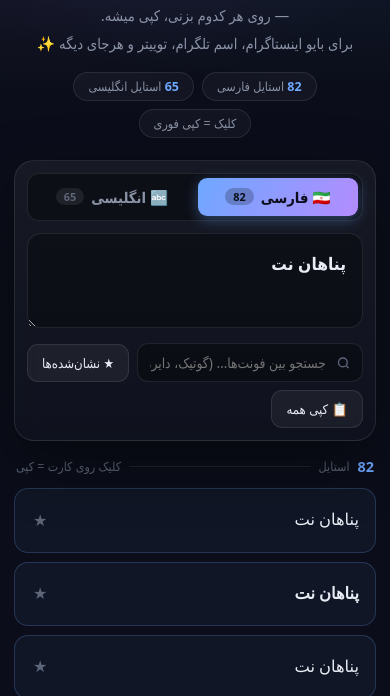
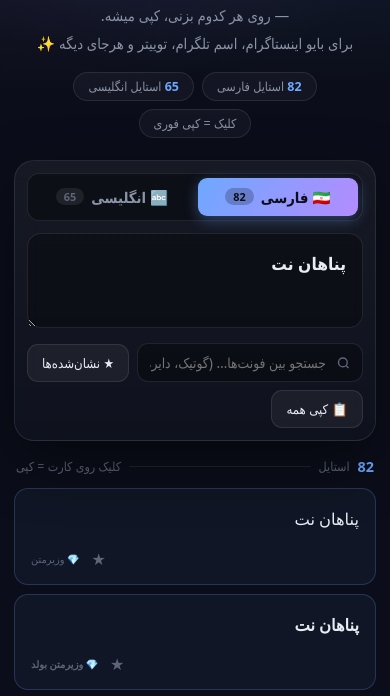
Before and after one commit to mohammad1390555/tool-fontgenerator, a plain HTML site: page index.html in a window 390 px wide. Shown: the part 106-802 px from the top of the page. Drawn offline with Linux system fonts and the light colour scheme; a web font is replaced by a local one.

Commit message:
v7 — UX polish: mobile style names visible, cross-tab search hint, no text-selection, sample text localizes on toggle

```diff
--- a/index.html
+++ b/index.html
@@ -135,6 +135,7 @@ textarea:focus{border-color:var(--line-h);box-shadow:0 0 0 3px rgba(110,168,255,
 .hint .dot{flex:1;height:1px;background:var(--line)}
 /* ── font cards ── */
 .font-box{
+  -webkit-user-select:none;user-select:none;
   background:var(--card);border:1px solid var(--line);border-radius:var(--r);
   padding:14px 16px;margin-bottom:9px;display:flex;align-items:center;gap:12px;
   cursor:pointer;transition:transform .14s, border-color .14s, background .14s;
@@ -160,8 +161,9 @@ textarea:focus{border-color:var(--line-h);box-shadow:0 0 0 3px rgba(110,168,255,
 .font-box.webf{background:rgba(110,168,255,.05);border-color:rgba(110,168,255,.22)}
 .font-box.webf .nm::before{content:"💎 ";color:var(--ac)}
 @media(max-width:560px){
-  .font-box .meta{flex-direction:row;align-items:center}
-  .font-box .nm{display:none}
+  .font-box{flex-wrap:wrap}
+  .font-box .meta{flex-direction:row;align-items:center;gap:10px;width:100%;justify-content:flex-end}
+  .font-box .nm{font-size:.62rem}
   .font-box .txt{font-size:1.02rem}
   .hero{padding-top:26px}
   .panel{padding:12px}
@@ -253,7 +255,7 @@ var T={
   copied:"کپی شد",fav_add:"به نشان‌شده‌ها اضافه شد",
   copied_all:"همه استایل‌ها کپی شد",badge:"✓ کپی شد",
   built:"ساخته‌شده توسط",source:"سورس کد",
-  desc:"بدون تبلیغ، بدون ثبت‌نام، آفلاین — استایل‌های یونیکد همه‌جا کار می‌کنن."
+  desc:"بدون تبلیغ، بدون ثبت‌نام، آفلاین — استایل‌های یونیکد همه‌جا کار می‌کنن.",try_other:"جستجو در فونت‌های انگلیسی ←",default_text:"پناهان نت"
  },
  en:{
   title:"Font Generator — 110+ Fancy Persian & English Text Styles",
@@ -270,7 +272,7 @@ var T={
   copied:"Copied",fav_add:"Added to favorites",
   copied_all:"All styles copied",badge:"✓ Copied",
   built:"Built by",source:"Source code",
-  desc:"No ads, no signup, works offline — Unicode styles work everywhere."
+  desc:"No ads, no signup, works offline — Unicode styles work everywhere.",try_other:"→ Search English fonts",default_text:"Panahanet"
  }
 };
 var lang="fa";try{lang=localStorage.getItem("fg_lang")||"fa"}catch(e){}
@@ -281,6 +283,8 @@ function applyLang(){
  Array.prototype.forEach.call(document.querySelectorAll("[data-i]"),function(el){el.innerHTML=t(el.getAttribute("data-i"))});
  Array.prototype.forEach.call(document.querySelectorAll("[data-ip]"),function(el){el.placeholder=t(el.getAttribute("data-ip"))});
  document.getElementById("lang").textContent=(lang==="fa"?"EN":"فارسی");
+ var ip=document.getElementById("input");
+ if(ip.value==="پناهان نت"||ip.value==="Panahanet")ip.value=t("default_text");
 }
 
 var mode="fa",input=document.getElementById("input"),list=document.getElementById("list"),
@@ -355,7 +359,7 @@ function render(){
       +'<div class="txt">'+it.t.replace(/</g,"&lt;")+'</div>'
       +'<span class="copied-badge">'+t("badge")+'</span><div class="meta"><button class="star '+star+'" data-k="'+(mode+i)+'" title="★">★</button><span class="nm">'+it.n+"</span></div></div>";
  }
- list.innerHTML=html||'<div class="empty"><span class="e">'+(favOnly?"⭐":"🔍")+'</span>'+(favOnly?t("empty_fav"):t("empty_q"))+'</div>';
+ list.innerHTML=html||'<div class="empty"><span class="e">'+(favOnly?"⭐":"🔍")+'</span>'+(favOnly?t("empty_fav"):(query?t("empty_q")+'<br><button class="tbtn" style="margin-top:10px" onclick="switchTab()">'+t("try_other")+'</button>':t("empty_fav")))+'</div>';
  document.getElementById("cnt").textContent=vis;
  Array.prototype.forEach.call(list.querySelectorAll(".font-box"),function(el){
   el.addEventListener("click",function(ev){
@@ -388,6 +392,10 @@ document.getElementById("copyall").addEventListener("click",function(){
 document.getElementById("favonly").addEventListener("click",function(){
  favOnly=!favOnly;this.classList.toggle("on",favOnly);render()
 });
+function switchTab(){mode=(mode==="fa"?"en":"fa");
+ document.getElementById("tab-fa").classList.toggle("on",mode==="fa");
+ document.getElementById("tab-en").classList.toggle("on",mode==="en");
+ q.value="";render()}
 document.getElementById("tab-fa").addEventListener("click",function(){mode="fa";this.classList.add("on");document.getElementById("tab-en").classList.remove("on");render()});
 document.getElementById("tab-en").addEventListener("click",function(){mode="en";this.classList.add("on");document.getElementById("tab-fa").classList.remove("on");render()});
 document.getElementById("lang").addEventListener("click",function(){
```
